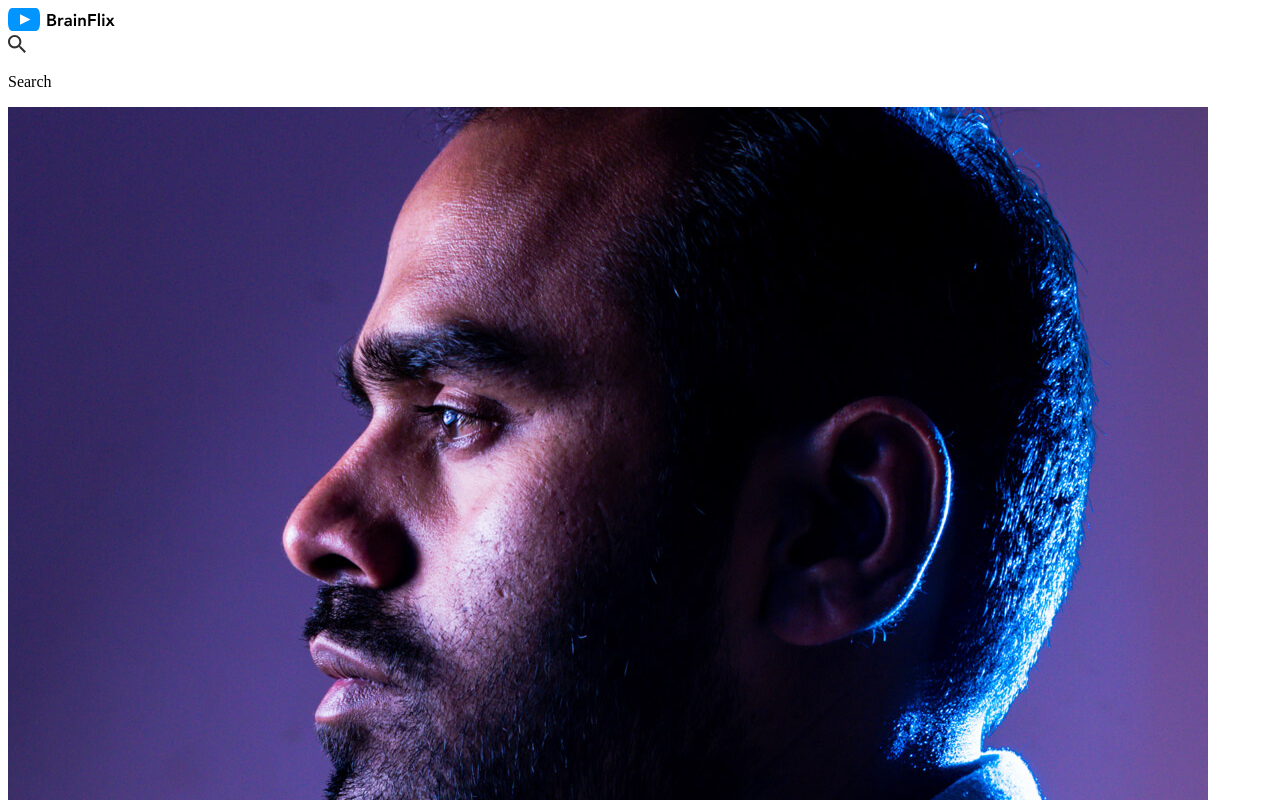
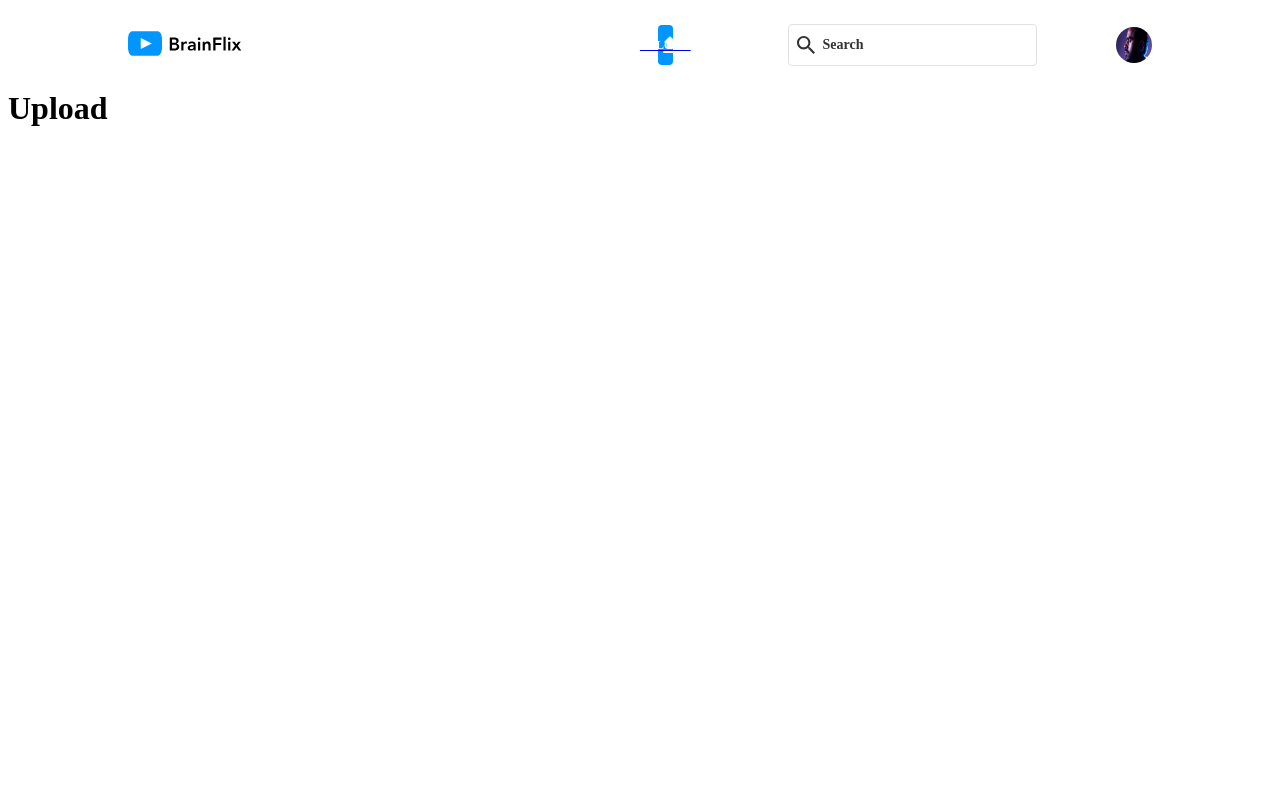
Before and after one commit to AlChi1997/Alex-Chi-Brainflix, a React (Create React App) app: page /upload in a window 1280 px wide. Shown: the top 800 px of the page. Built offline with nearby package versions, Linux system fonts and the light colour scheme.

Commit message:
Header Scss File added

```diff
--- a/src/components/Header/Header.scss
+++ b/src/components/Header/Header.scss
@@ -0,0 +1,121 @@
+@use '../../styles/partials/colors';
+@import url(../../styles/partials/_fonts.scss);
+@import "../../styles/partials/mixins";
+
+.header{
+    display:flex;
+    flex-wrap:wrap;
+
+    @include tablet{
+        flex-wrap:nowrap;
+        align-items:center;
+        margin:24px;
+    }
+
+    @include desktop{
+        margin:24px 120px;
+    }
+
+        &__main{
+            width:100%;
+            text-align:center;
+
+            @include tablet{
+                width:30%;
+                text-align:left;
+            }
+
+            @include desktop{
+                width:75%;
+            }
+        }
+
+        &__logo{
+            height:25px;
+            width:120px;
+            margin-top:16px;
+
+            @include tablet{
+                margin:0;
+            }
+        }
+
+        &__submain{
+            display:flex;
+            flex-wrap:wrap;
+            align-items:center;
+            justify-content:space-between;
+            width:100%;
+            margin:16px;
+            font-size:14px;
+            font-weight:700;
+            color:colors.$BrainFlix-Black;
+
+            @include tablet{
+                flex-wrap:nowrap;
+                margin:0;
+                width:70%;
+            }
+        }
+
+        &__searchbar{
+            width:82%;
+            border:solid 1px colors.$Mercury;
+            border-radius: 4px;
+            height:40px;
+            display:flex;
+            align-items:center;
+            margin-bottom:16px;
+
+            @include tablet{
+                margin:0;
+                order:1;
+                width:50%;
+            }
+
+        }
+
+        &__searchImage{
+            width:18px;
+            height:18px;
+            padding:0 8px;
+        }
+
+        &__avatar{
+            border-radius:50%;
+            width:36px;
+            height:36px;
+            margin-bottom:16px;
+
+            @include tablet{
+                margin:0;
+                order:3;
+            }
+        }
+
+        &__upload{
+            display:flex;
+            position:relative;
+            background-color:colors.$BrainFlix-Blue;
+            width:100%;
+            height:40px;
+            border-radius:4px;
+            color:white;
+            font-size:12px;
+            line-height:20px;
+            font-weight:700;
+            align-items:center;
+            justify-content:center;
+
+            @include tablet{
+                order:2;
+                width:30%;
+            }
+        }
+
+        &__uploadImage{
+            position:absolute;
+            left:3%;
+        }
+
+}
```
